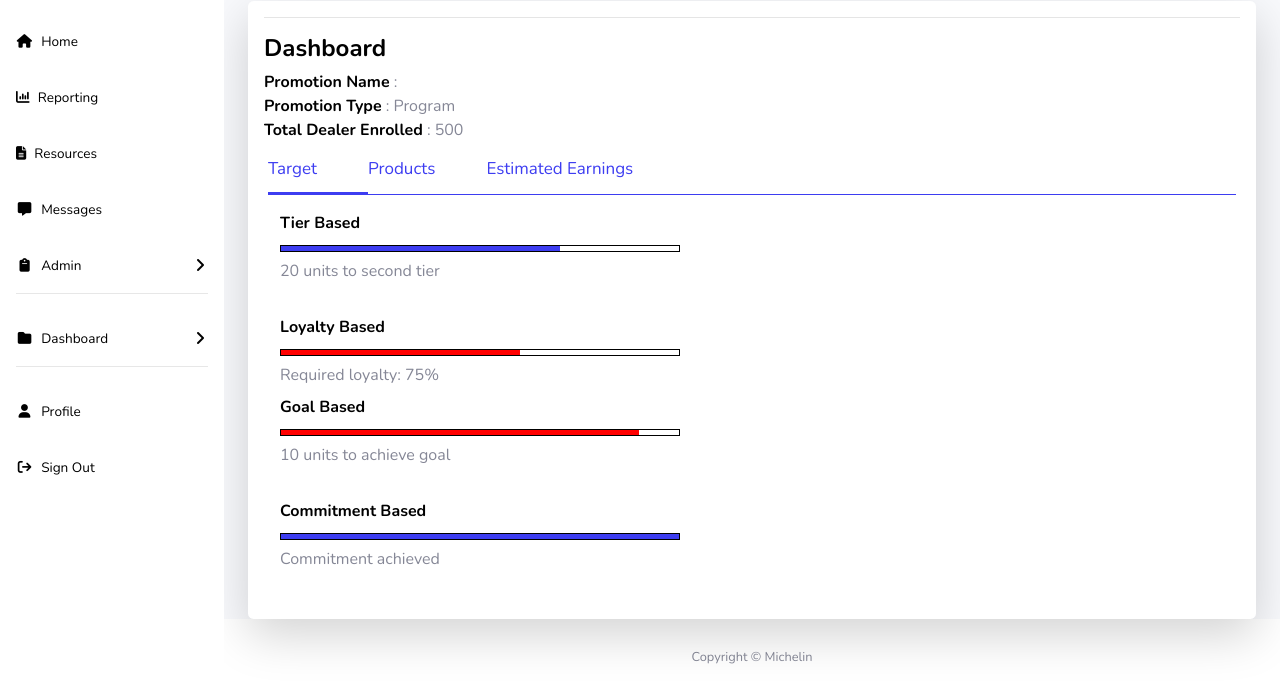
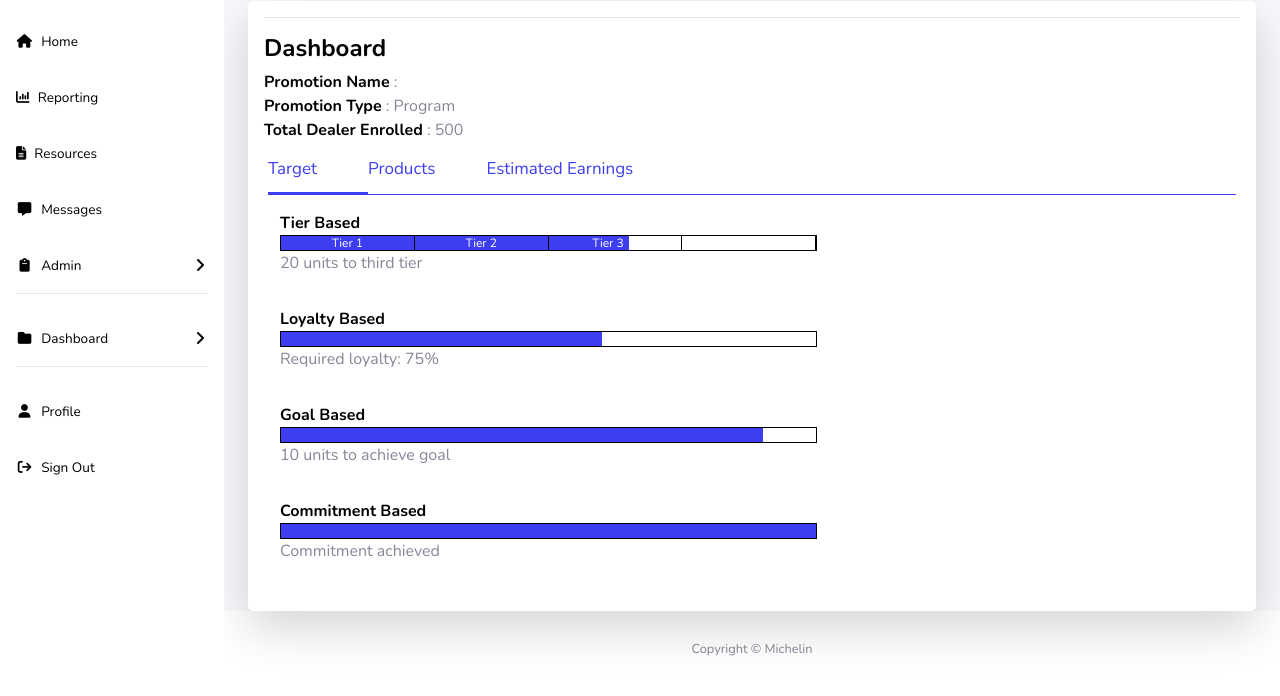
Before and after one commit to sandipsavani/michelin, a plain HTML site: page promotion_detail.html in a window 1280 px wide. Shown: the part 129-825 px from the top of the page. Drawn offline with nearby package versions, Linux system fonts and the light colour scheme.

Commit message:
changing progress-bar

```diff
--- a/js/demo/datatables-demo.js
+++ b/js/demo/datatables-demo.js
@@ -2,6 +2,11 @@
 $(document).ready(function() {
   $('#dataTable').DataTable();
 });
+
+$('#dataTable').DataTable( {
+    order: []
+} );
+
 
 $(document).ready(function() {
   $('#dataTable2').DataTable();
--- a/promotion_detail.html
+++ b/promotion_detail.html
@@ -24,6 +24,9 @@
     <link href="css/sb-admin-2.min.css" rel="stylesheet">
     <link href="css/custom.css" rel="stylesheet">
     <link href="vendor/datatables/dataTables.bootstrap4.min.css" rel="stylesheet">
+
+    <!-- For tooltip -->
+    <link type="text/css" rel="stylesheet" href="/(path)/tooltip.css" />
 
 
 
@@ -84,72 +87,21 @@
 
     /* Progress Bar */
 
-    .progress1[value] {
-        --color: rgb(61, 61, 241);
-        /* the progress color */
-        --background: #fff;
-        /* the background color */
 
-        -webkit-appearance: none;
-        -moz-appearance: none;
-        appearance: none;
-        border: 1px solid #000;
-        width: 400px;
-        margin: 0;
-        height: 7px;
-        border-radius: 0;
-        background: var(--background);
-    }
-
-    .progress1[value]::-webkit-progress-bar {
-        border-radius: 0;
-        background: var(--background);
-    }
-
-    .progress1[value]::-webkit-progress-value {
-        border-radius: 0;
-        background: var(--color);
-    }
-
-    .progress1[value]::-moz-progress-bar {
-        border-radius: 0;
-        background: var(--color);
-    }
-
-    .progress2[value] {
-        --color: red;
-        /* the progress color */
-        --background: #fff;
-        /* the background color */
-
-        -webkit-appearance: none;
-        -moz-appearance: none;
-        appearance: none;
-        border: 1px solid #000;
-        width: 400px;
-        margin: 0;
-        height: 7px;
-        border-radius: 0;
-        background: var(--background);
-    }
-
-    .progress2[value]::-webkit-progress-bar {
-        border-radius: 0;
-        background: var(--background);
-    }
-
-    .progress2[value]::-webkit-progress-value {
-        border-radius: 0;
-        background: var(--color);
-    }
-
-    .progress2[value]::-moz-progress-bar {
-        border-radius: 0;
-        background: var(--color);
-    }
 
     #dataTable2_wrapper .row:first-child {
         display: none;
+    }
+
+    /* bootstrap progress bar */
+    .progress {
+        border: 1px solid #000;
+        border-radius: 0;
+        background-color: #fff;
+    }
+
+    .progress-bar {
+        background-color: rgb(61, 61, 241);
     }
 
     .download-icon {
@@ -179,11 +131,11 @@
         display: none;
     }
 
-    #tab3-div1{
+    #tab3-div1 {
         margin-top: 2em;
     }
 
-    #tab3-div1 select{
+    #tab3-div1 select {
         margin-top: 1.7em;
         padding: 3px;
         border-radius: 2px;
@@ -195,15 +147,14 @@
         display: none;
     } */
 
-    .container1{
+    .container1 {
         display: flex;
         margin-bottom: 1.5em;
     }
 
-    .con-child{
+    .con-child {
         flex: 1;
     }
-
 </style>
 
 <script>
@@ -395,29 +346,70 @@
                             </div>
 
                             <div class="row">
-                                <div class="col-md-7">
-                                    <div id="tab1" class="tabcontent">
+                                <div class="col-md-12">
+
+                                        <div id="tab1" class="col-md-7 tabcontent">
+
+
+
                                             <p><strong>Tier Based</strong></p>
-                                        <progress class="progress1" value="70" max="100"></progress><br>
-                                        <label>20 units to second tier</label>
+                                            <div class="progress" data-toggle="tooltip" title="130 Units">
+                                                <div class="progress-bar" role="progressbar"
+                                                    style="width:25%; border-right:1px solid black;">
+                                                    Tier 1
+                                                </div>
+                                                <div class="progress-bar" role="progressbar"
+                                                    style="width:25%;border-right:1px solid black">
+                                                    Tier 2
+                                                </div>
+                                                <div class="progress-bar" role="progressbar"
+                                                    style="width:15%; padding-left: 3.2em; ">
+                                                    Tier 3
+                                                </div>
+                                                <div class="progress-bar" role="progressbar"
+                                                    style="width:10%; border-right:1px solid black;  background-color: #fff;">
+
+                                                </div>
+                                                <div class="progress-bar" role="progressbar"
+                                                    style="width:25%; border-right:1px solid black; background-color: #fff;">
+                                                    Tier 4
+                                                </div>
+                                            </div>
+
+                                            <label>20 units to third tier</label>
                                             <p>&nbsp;</p>
 
                                             <p><strong>Loyalty Based</strong></p>
-                                        <progress class="progress2" value="60" max="100"></progress><br>
+                                            <div class="progress" data-toggle="tooltip" title="60% loyalty achieved">
+                                                <div class="progress-bar" role="progressbar" style="width:60%;"></div>
+
+                                            </div>
+
                                             <label>Required loyalty: 75% </label>
 
+                                            <p>&nbsp;</p>
                                             <p><strong>Goal Based</strong></p>
-                                        <progress class="progress2" value="90" max="100"></progress><br>
+                                            <div class="progress" data-toggle="tooltip" title="90 units achieved">
+                                                <div class="progress-bar" role="progressbar" style="width:90%;"></div>
+
+                                            </div>
                                             <label>10 units to achieve goal</label>
                                             <p>&nbsp;</p>
 
                                             <p><strong>Commitment Based</strong></p>
-                                        <progress class="progress1" value="100" max="100"></progress><br>
+                                            <div class="progress" data-toggle="tooltip" title="100%">
+                                                <div class="progress-bar" role="progressbar" style="width:100%;"></div>
+
+                                            </div>
                                             <label>Commitment achieved</label>
                                             <p>&nbsp;</p>
+
+
                                         </div>
 
-                                    <div id="tab2" class="tabcontent">
+
+
+                                        <div id="tab2" class="tabcontent col-md-7">
                                             <label class="download-icon"><i class="fa fa-download"> </i> DOWNLOAD
                                                 EXCEL</label>
                                             <div class="table-responsive">
@@ -452,8 +444,10 @@
                                             </div>
                                         </div>
 
+
                                     <div id="tab3" class="tabcontent">
 
+                                        <div class="col-md-7">
                                             <div class="row" id="tab3-div1">
 
                                                 <div class="container1">
@@ -461,7 +455,8 @@
 
                                                         <p><strong>Net Invoice Units</strong></p>
                                                         <input type="text" id="tab3-input">
-                                                    <p>Tip: Units/Amounts are supposed to be from primary distributors only.</p>
+                                                        <p style="font-size: 14px;">Tip: Units/Amounts are supposed to be from primary distributors
+                                                            only.</p>
                                                     </div>
 
                                                     <div class="con-child">
@@ -477,15 +472,17 @@
                                                 </div>
 
 
-                                            <button onclick="calculateData()">CALCULATE</button> <button onclick="clearForm()">CLEAR FORM</button>
+                                                <button onclick="calculateData()">CALCULATE</button> <button
+                                                    onclick="clearForm()">CLEAR FORM</button>
 
 
 
                                             </div>
+                                        </div>
 
                                         <div id="tab3-div2">
                                             <p>&nbsp;</p>
-                                        <table width="90%">
+                                            <table width="60%">
                                                 <tbody>
                                                     <tr>
                                                         <td>
@@ -498,6 +495,7 @@
                                                     <tr>
                                                         <td>
                                                             <h2>Accured Amount</h2>
+
                                                         </td>
                                                         <td>
                                                             <h2><strong>$33,224.60</strong></h2>
@@ -505,6 +503,14 @@
                                                     </tr>
                                                 </tbody>
                                             </table>
+                                            <br>
+                                            <div class="row">
+                                                <div class="col-md-12">
+                                                    <p style="font-size: 14px;">Tip: Please note that the accrued amount displayed is tentative
+                                                        and may differ from the earned amount based on the promo
+                                                        configuration.</p>
+                                                </div>
+                                            </div>
                                             <p>&nbsp;</p>
                                             <button onclick="backButton()">BACK</button>
 
@@ -580,7 +586,13 @@
         <script src="js/demo/datatables-demo.js"></script>
         <script src="js/sb-admin-2.js"></script>
 
+        <script type="text/javascript" src="/(path)/tooltip.js"></script>
+
         <script>
+            $(document).ready(function () {
+                $('[data-toggle="tooltip"]').tooltip({ placement: "right" });
+            });
+
             function clearForm() {
                 document.getElementById('tab3-input').value = '';
                 document.getElementById('tab3-dropdown').value = ''
@@ -592,10 +604,10 @@
                 document.getElementById("tab3-div2").style.display = 'block';
             }
 
-        function backButton(){
+            function backButton() {
                 var x = document.getElementById("tab3-div2");
                 x.style.display = 'none';
-            document.getElementById("tab3-div1").style.display='block';
+                document.getElementById("tab3-div1").style.display = 'block';
                 document.getElementById('tab3-input').value = '';
                 document.getElementById('tab3-dropdown').value = ''
             }
```
Also changed, not shown: past_promotion_detail.html (+24 -24 lines). Lines whose indentation alone changed are shown as unchanged.
